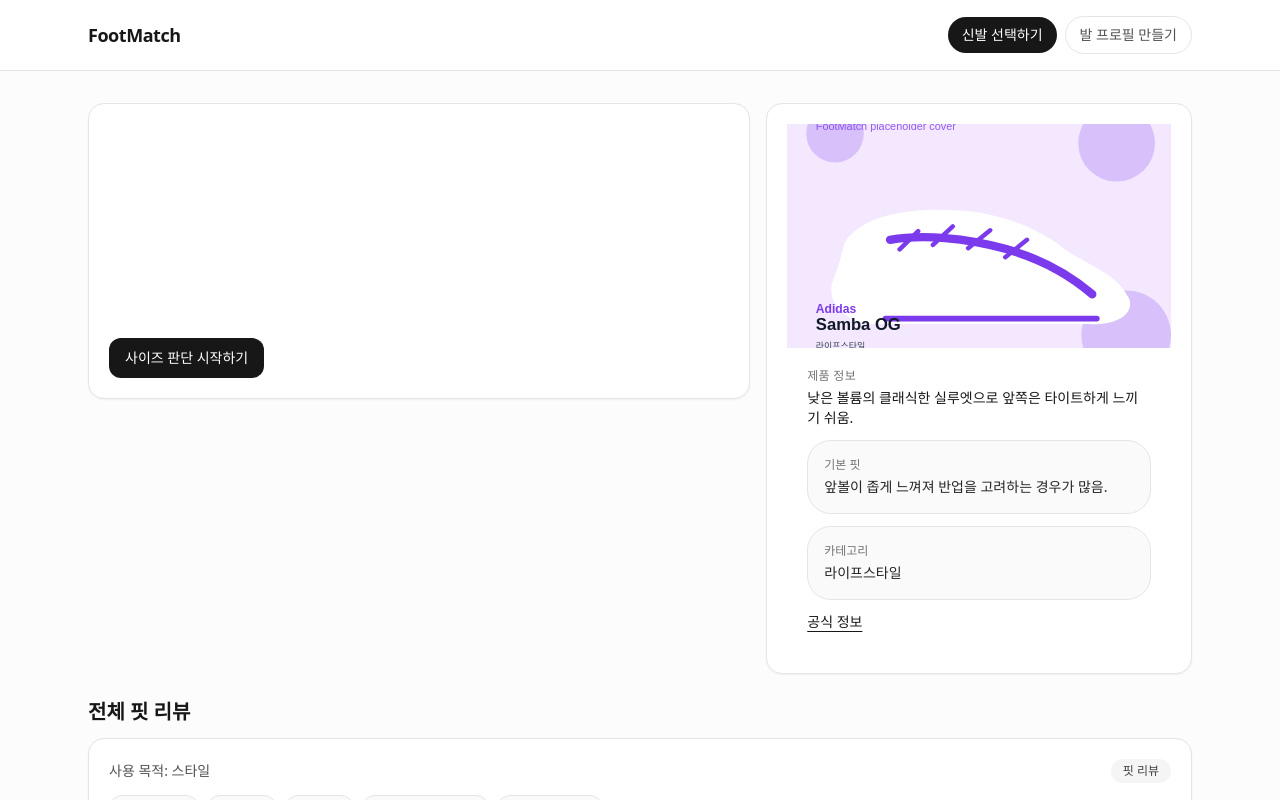
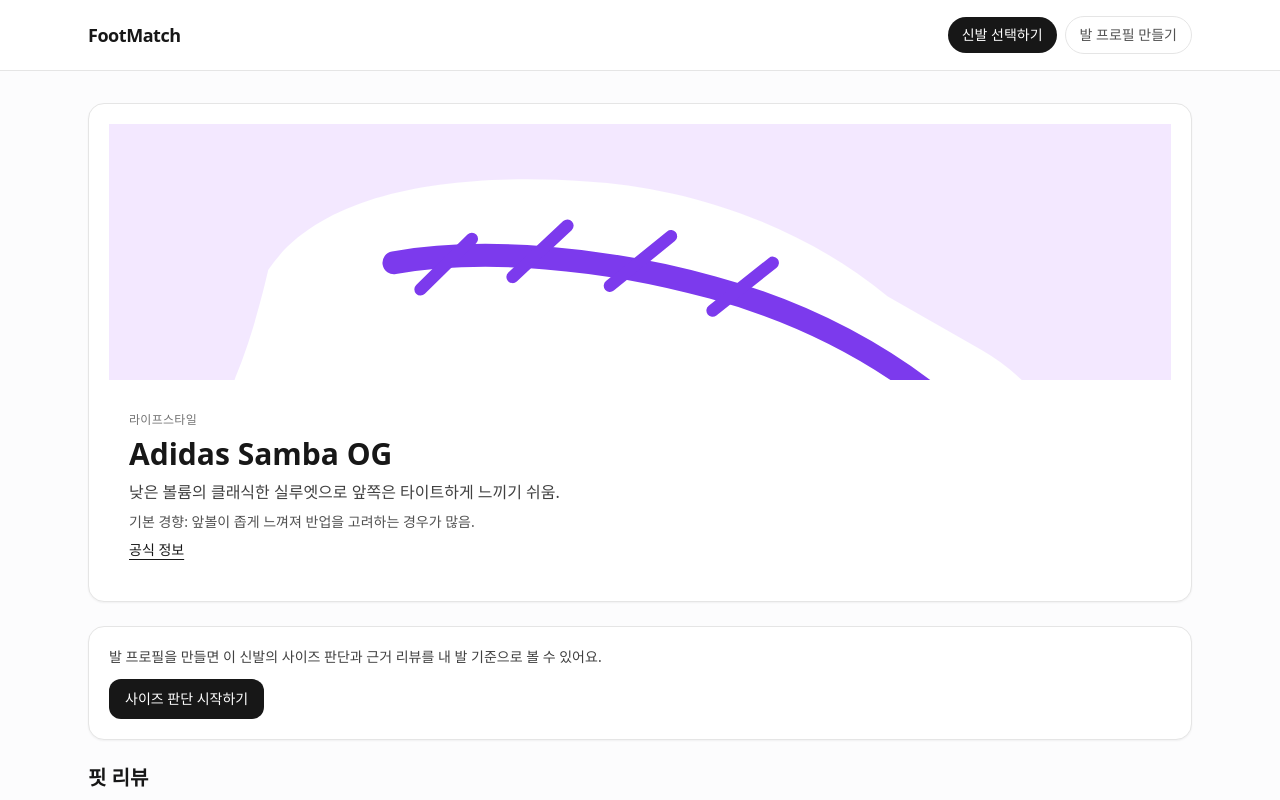
Before and after one commit to sujh0445/footmatch-mvp, a Next.js app: page /shoes/adidas-samba-og in a window 1280 px wide. Shown: the top 800 px of the page. Built offline with nearby package versions, Linux system fonts and the light colour scheme.

Commit message:
Restore stable shoe detail layout

```diff
--- a/components/ShoeDetailClient.tsx
+++ b/components/ShoeDetailClient.tsx
@@ -49,70 +49,83 @@ export function ShoeDetailClient({ shoe }: { shoe: ShoeModel }) {
 
   return (
     <section className="space-y-6">
-      <div className="grid items-start gap-4 lg:grid-cols-[minmax(0,1.4fr)_minmax(320px,0.9fr)]">
-        {profile ? (
-          <div className="card h-fit self-start space-y-4 border-neutral-900 bg-neutral-900 text-white">
-            <div className="flex flex-wrap items-start justify-between gap-3">
-              <div className="space-y-2">
-                <p className="text-xs font-medium uppercase tracking-[0.2em] text-white/60">사이즈 판단</p>
-                <div>
+      <div className="card space-y-3 overflow-hidden p-0">
+        <div className="relative h-64 w-full">
+          <Image src={shoe.imageSrc} alt={shoe.imageAlt} fill className="object-cover" sizes="(min-width: 1024px) 60vw, 100vw" />
+        </div>
+        <div className="space-y-2 p-5">
+          <p className="text-xs uppercase tracking-wide text-neutral-500">{categoryLabel[shoe.category]}</p>
           <h1 className="text-3xl font-semibold">
             {shoe.brand} {shoe.modelName}
           </h1>
-                  <p className="mt-2 max-w-2xl text-sm text-white/75">
-                    내 발 기준과 비슷한 핏 리뷰를 바탕으로 먼저 확인할 사이즈를 정리했어요.
+          <p className="text-neutral-700">{shoe.fitSummary}</p>
+          <p className="text-sm text-neutral-600">기본 경향: {shoe.sizingTendency}</p>
+          {shoe.productUrl ? (
+            <a href={shoe.productUrl} target="_blank" rel="noreferrer" className="inline-flex text-sm font-medium text-neutral-900 underline underline-offset-4">
+              공식 정보
+            </a>
+          ) : null}
+        </div>
+      </div>
+
+      {profile ? (
+        <div className="card space-y-4">
+          <div className="space-y-1">
+            <h2 className="text-xl font-semibold">사이즈 판단</h2>
+            <p className="text-sm text-neutral-600">
+              이 신발을 기준으로 내 발 기준과 비슷한 리뷰를 함께 보고, 먼저 확인할 사이즈를 정리했어요.
             </p>
           </div>
-              </div>
-              <span className="rounded-full border border-white/15 bg-white/10 px-3 py-1 text-xs text-white/75">
-                {categoryLabel[shoe.category]}
-              </span>
+          {recommendation ? (
+            <>
+              <div className="rounded-2xl border border-neutral-200 bg-neutral-50 p-4">
+                <p className="text-sm font-medium text-neutral-600">추천 사이즈</p>
+                <p className="mt-1 text-xl font-semibold">{getDecisionSentence(recommendation)}</p>
+                {getComparisonCandidate(recommendation) ? (
+                  <p className="mt-2 text-sm text-neutral-700">
+                    딱 맞게 신는 편이면 {getComparisonCandidate(recommendation)}mm도 비교 후보입니다.
+                  </p>
+                ) : (
+                  <p className="mt-2 text-sm text-neutral-700">압박 경험이 적다면 우선 추천 사이즈부터 확인하세요.</p>
+                )}
               </div>
 
-            {recommendation ? (
-              <>
-                <div className="grid gap-3 md:grid-cols-2 xl:grid-cols-4">
-                  <DecisionMetric label="추천 사이즈" value={`${recommendation.recommendedSize}mm`} tone="dark" />
+              <div className="grid gap-3 sm:grid-cols-2">
+                <DecisionMetric label="우선 추천" value={`${recommendation.recommendedSize}mm`} />
                 <DecisionMetric
-                    label="비교 사이즈"
+                  label="비교 후보"
                   value={getComparisonCandidate(recommendation) ? `${getComparisonCandidate(recommendation)}mm` : "동일 사이즈 우선"}
-                    tone="dark"
-                  />
-                  <InfoCard
-                    label="이유"
-                    text={getPrimaryReason(recommendation)}
-                    tone="dark"
-                  />
-                  <InfoCard
-                    label="주의 포인트"
-                    text={getCautionText(recommendation)}
-                    tone="dark"
                 />
               </div>
 
-                <div className="grid gap-3 lg:grid-cols-[minmax(0,1fr)_minmax(0,0.9fr)]">
-                  <div className="rounded-3xl border border-white/10 bg-white/5 p-4">
-                    <div className="flex flex-wrap items-start justify-between gap-3">
-                      <div>
-                        <p className="text-sm font-medium text-white/70">추천 사이즈</p>
-                        <p className="mt-1 text-2xl font-semibold">{getDecisionSentence(recommendation)}</p>
+              <div className="space-y-2">
+                <h3 className="text-base font-semibold">추천 근거</h3>
+                <div className="grid gap-2">
+                  {buildEvidenceItems(recommendation).map((item) => (
+                    <div key={item.label} className="rounded-xl border border-neutral-200 bg-white p-3 text-sm">
+                      <p className="text-xs font-medium text-neutral-500">{item.label}</p>
+                      <p className="mt-1 text-neutral-800">{item.text}</p>
                     </div>
-                      <p className="text-sm text-white/65">{shoe.sizingTendency}</p>
+                  ))}
                 </div>
-                    <p className="mt-3 text-sm text-white/75">{recommendation.recommendationNote}</p>
+              </div>
+
+              <div className="rounded-2xl border border-neutral-200 bg-white p-4 text-sm">
+                <p className="font-semibold">주의 조건</p>
+                <p className="mt-1 text-neutral-700">{getCautionText(recommendation)}</p>
+                <p className="mt-2 text-xs text-neutral-500">판단 기준: {recommendation.recommendationNote}</p>
               </div>
 
               {similarReviews.length > 0 ? (
-                    <div className="rounded-3xl border border-white/10 bg-white p-4 text-neutral-900">
+                <div className="space-y-2 rounded-2xl border border-neutral-200 bg-neutral-50 p-4 text-sm">
                   <div className="flex flex-wrap items-center justify-between gap-2">
-                        <p className="text-sm font-semibold">비슷한 핏 리뷰</p>
-                        <span className="rounded-full bg-neutral-100 px-3 py-1 text-xs text-neutral-600">
-                          {similarReviews.length}개 반영
+                    <p className="font-semibold">근거 리뷰</p>
+                    <span className="rounded-full bg-white px-3 py-1 text-xs text-neutral-600">
+                      판단에 {similarReviews.length}개 반영
                     </span>
                   </div>
-                      <p className="mt-2 text-sm text-neutral-700">내 발과 가까운 핏 리뷰를 먼저 보여드려요.</p>
                   {similarReasonSummary.length > 0 ? (
-                        <div className="mt-3 flex flex-wrap gap-2">
+                    <div className="flex flex-wrap gap-2">
                       {similarReasonSummary.map((reason) => (
                         <span key={reason} className="rounded-full border border-neutral-200 bg-white px-2.5 py-1 text-xs text-neutral-700">
                           {reason}
@@ -122,53 +135,19 @@ export function ShoeDetailClient({ shoe }: { shoe: ShoeModel }) {
                   ) : null}
                 </div>
               ) : null}
-                </div>
             </>
           ) : null}
         </div>
       ) : (
-          <div className="card h-fit self-start space-y-4 border-neutral-900 bg-neutral-900 text-white">
-            <div className="space-y-2">
-              <p className="text-xs font-medium uppercase tracking-[0.2em] text-white/60">사이즈 판단</p>
-              <h1 className="text-3xl font-semibold">
-                {shoe.brand} {shoe.modelName}
-              </h1>
-              <p className="max-w-2xl text-sm text-white/75">발 프로필을 만들면 이 신발의 추천 사이즈와 핏 리뷰를 바로 볼 수 있어요.</p>
-            </div>
-            <div className="grid gap-3 sm:grid-cols-3">
-              <InfoCard label="추천 사이즈" text="발 프로필을 만들면 바로 확인할 수 있어요." tone="dark" />
-              <InfoCard label="비교 사이즈" text="내 발 기준으로 함께 비교할 사이즈를 보여드려요." tone="dark" />
-              <InfoCard label="핏 리뷰" text="비슷한 핏 리뷰를 먼저 정리해드려요." tone="dark" />
-            </div>
-            <div>
+        <div className="card space-y-3 text-sm text-neutral-700">
+          <p>발 프로필을 만들면 이 신발의 사이즈 판단과 근거 리뷰를 내 발 기준으로 볼 수 있어요.</p>
+          <div className="mt-3">
             <Link href="/onboarding" className="btn-primary">
               사이즈 판단 시작하기
             </Link>
           </div>
         </div>
       )}
-
-        <div className="card h-fit self-start overflow-hidden p-0">
-          <div className="relative h-56 w-full">
-            <Image src={shoe.imageSrc} alt={shoe.imageAlt} fill className="object-cover" sizes="(min-width: 1024px) 32vw, 100vw" />
-          </div>
-          <div className="space-y-3 p-5">
-            <div className="space-y-1">
-              <p className="text-xs uppercase tracking-wide text-neutral-500">제품 정보</p>
-              <p className="text-sm font-medium text-neutral-900">{shoe.fitSummary}</p>
-            </div>
-            <div className="grid gap-3 text-sm text-neutral-600 sm:grid-cols-2 lg:grid-cols-1">
-              <InfoCard label="기본 핏" text={shoe.sizingTendency} />
-              <InfoCard label="카테고리" text={categoryLabel[shoe.category]} />
-            </div>
-            {shoe.productUrl ? (
-              <a href={shoe.productUrl} target="_blank" rel="noreferrer" className="inline-flex text-sm font-medium text-neutral-900 underline underline-offset-4">
-                공식 정보
-              </a>
-            ) : null}
-          </div>
-        </div>
-      </div>
 
       {reviews.length === 0 ? (
         <div className="space-y-3">
@@ -182,7 +161,7 @@ export function ShoeDetailClient({ shoe }: { shoe: ShoeModel }) {
       ) : profile ? (
         <div className="space-y-6">
           <section className="space-y-3">
-            <h2 className="text-xl font-semibold">비슷한 핏 리뷰</h2>
+            <h2 className="text-xl font-semibold">근거 리뷰</h2>
             <div className="grid gap-4">
               {similarReviews.map((review) => (
                 <ReviewCard
@@ -208,19 +187,19 @@ export function ShoeDetailClient({ shoe }: { shoe: ShoeModel }) {
           </section>
 
           <Link href="/review" className="btn-secondary">
-            핏 리뷰 남기기
+            리뷰 작성
           </Link>
         </div>
       ) : (
         <div className="space-y-3">
-          <h2 className="text-xl font-semibold">전체 핏 리뷰</h2>
+          <h2 className="text-xl font-semibold">핏 리뷰</h2>
           <div className="grid gap-4">
             {reviews.map((review) => (
               <ReviewCard key={review.id} review={review} />
             ))}
           </div>
           <Link href="/review" className="btn-secondary">
-            핏 리뷰 남기기
+            리뷰 작성
           </Link>
         </div>
       )}
@@ -244,16 +223,10 @@ function buildEvidenceItems(recommendation: { rationale: string[] }) {
   const items = [
     { label: "발길이 기준", text: lengthReason },
     { label: "압박 경험", text: pressureReason },
-    { label: "비슷한 핏 리뷰", text: reviewReason }
+    { label: "비슷한 리뷰", text: reviewReason }
   ];
 
   return items.filter((item): item is { label: string; text: string } => Boolean(item.text));
-}
-
-function getPrimaryReason(recommendation: { rationale: string[] }) {
-  return buildEvidenceItems(recommendation)
-    .map((item) => item.text)
-    .join(" ");
 }
 
 function getCautionText(recommendation: { recommendedSize: number; baseSize: number }) {
@@ -264,36 +237,11 @@ function getCautionText(recommendation: { recommendedSize: number; baseSize: num
     : "압박 경험이 적은 기준입니다. 브랜드별 착화감 차이는 비슷한 핏 리뷰로 한 번 더 확인하세요.";
 }
 
-function InfoCard({ label, text, tone = "light" }: { label: string; text: string; tone?: "light" | "dark" }) {
-  const isDark = tone === "dark";
-
+function DecisionMetric({ label, value }: { label: string; value: string }) {
   return (
-    <div
-      className={
-        isDark
-          ? "rounded-3xl border border-white/10 bg-white/5 p-4"
-          : "rounded-3xl border border-neutral-200 bg-neutral-50 p-4"
-      }
-    >
-      <p className={isDark ? "text-xs font-medium text-white/60" : "text-xs font-medium text-neutral-500"}>{label}</p>
-      <p className={isDark ? "mt-1 text-sm text-white/85" : "mt-1 text-sm text-neutral-800"}>{text}</p>
-    </div>
-  );
-}
-
-function DecisionMetric({ label, value, tone = "light" }: { label: string; value: string; tone?: "light" | "dark" }) {
-  const isDark = tone === "dark";
-
-  return (
-    <div
-      className={
-        isDark
-          ? "rounded-3xl border border-white/10 bg-white/5 p-4"
-          : "rounded-3xl border border-neutral-200 bg-white p-4"
-      }
-    >
-      <p className={isDark ? "text-xs font-medium text-white/60" : "text-xs font-medium text-neutral-500"}>{label}</p>
-      <p className={isDark ? "mt-1 text-lg font-semibold text-white" : "mt-1 text-lg font-semibold"}>{value}</p>
+    <div className="rounded-2xl border border-neutral-200 bg-white p-4">
+      <p className="text-xs font-medium text-neutral-500">{label}</p>
+      <p className="mt-1 text-lg font-semibold">{value}</p>
     </div>
   );
 }
@@ -304,7 +252,7 @@ function ReviewCard({ review, reasons = [] }: { review: ShoeReview; reasons?: st
       <div className="flex flex-wrap items-center justify-between gap-2">
         <p className="text-sm text-neutral-600">사용 목적: {useCaseLabel[review.useCase]}</p>
         <span className="rounded-full bg-neutral-100 px-3 py-1 text-xs font-medium text-neutral-700">
-          {reasons.length > 0 ? `비슷한 기준 ${reasons.length}개` : "핏 리뷰"}
+          {reasons.length > 0 ? `비슷한 이유 ${reasons.length}개` : "핏 리뷰"}
         </span>
       </div>
 
```
Lines whose indentation alone changed are shown as unchanged.
